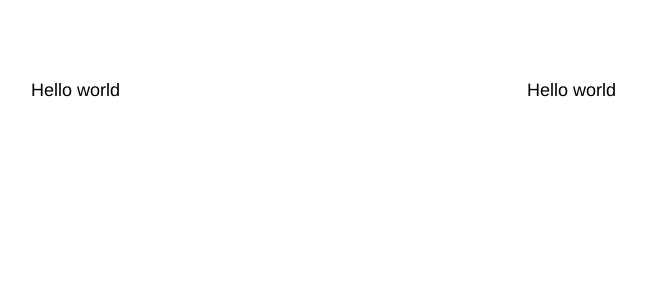
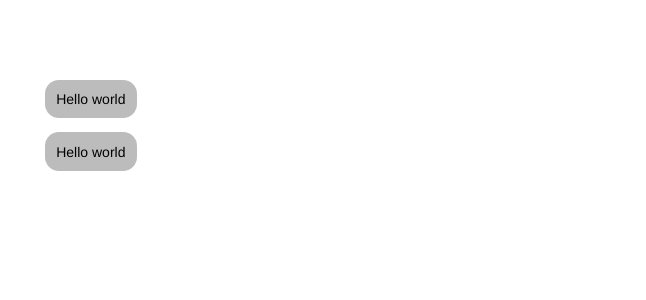
Before and after one commit to guillaumewuip/test-iadvize, a React app: page / in a window 1280 px wide. Shown: the top 300 px of the page, without its empty margins (113-759 px from the left). Built offline with nearby package versions, Linux system fonts and the light colour scheme.

Commit message:
Message form and color

```diff
--- a/src/components/Message/Message.scss
+++ b/src/components/Message/Message.scss
@@ -1,4 +1,30 @@
+@import '../../../styles/colors';
 
 .message {
+  width: 80%;
+  margin-bottom: 1em;
+  margin-right: 20%;
+}
 
+.message.mod-right {
+  margin-left: 20%;
+  text-align: right;
 }
+
+  .message-tag {
+    display: inline-block;
+    border-radius: 1em;
+    padding: .8em;
+    text-align: left;
+
+    background: $lightGrey;
+  }
+
+  .message-tag.mod-color {
+    color: $white;
+
+    // From https://uigradients.com/#Decent
+    background: #00b09b; /* fallback for old browsers */
+    background: -webkit-linear-gradient(to bottom, $green, $yellowGreen);
+    background: linear-gradient(to bottom, $green, $yellowGreen);
+  }
--- a/src/components/Message/index.jsx
+++ b/src/components/Message/index.jsx
@@ -3,7 +3,9 @@ import './Message.scss';
 
 const Message = ({ text }) => (
   <div className="message">
-    {text}
+    <div className="message-tag">
+      {text}
+    </div>
   </div>
 );
 
--- a/src/components/MessageBox/MessageBox.scss
+++ b/src/components/MessageBox/MessageBox.scss
@@ -8,6 +8,7 @@
   .message-box {
     flex: 1;
     flex-basis: 50%;
+    padding: 0 1em;
 
     @media screen and (max-width: $breakpoint-small) {
       flex-basis: 100%;
--- a/src/components/MessagesHistory/MessagesHistory.scss
+++ b/src/components/MessagesHistory/MessagesHistory.scss
@@ -1,4 +1,3 @@
 
 .messages-history {
-
 }
--- /dev/null
+++ b/styles/colors.scss
@@ -0,0 +1,6 @@
+
+$green: #00b09b;
+$yellowGreen: #96c93d;
+$white: #fff;
+
+$lightGrey: #bcbcbc;
--- a/styles/index.scss
+++ b/styles/index.scss
@@ -7,7 +7,7 @@
 
 html {
   font-family: "Helvetica Neue", Helvetica, Aria, sans-serif;
-  font-size: 18px;
+  font-size: 14px;
 }
 
 .app {
```
